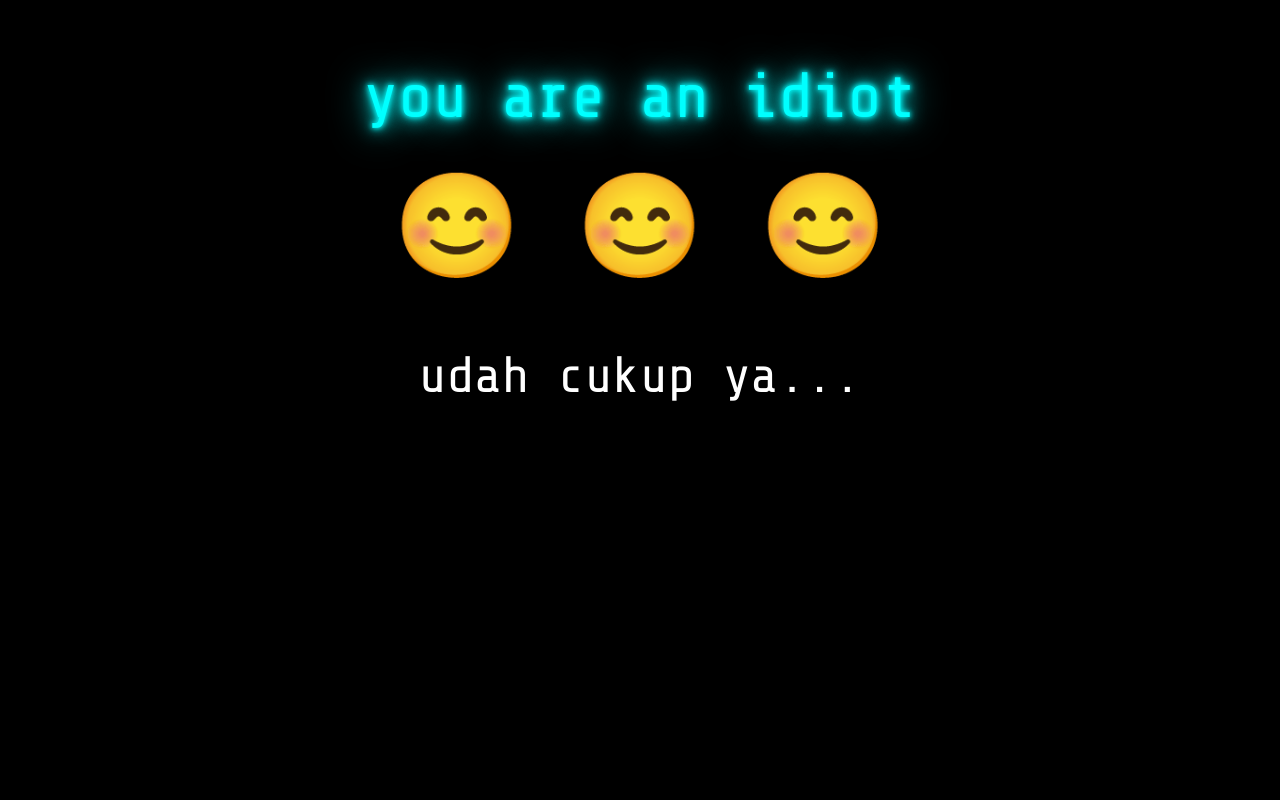
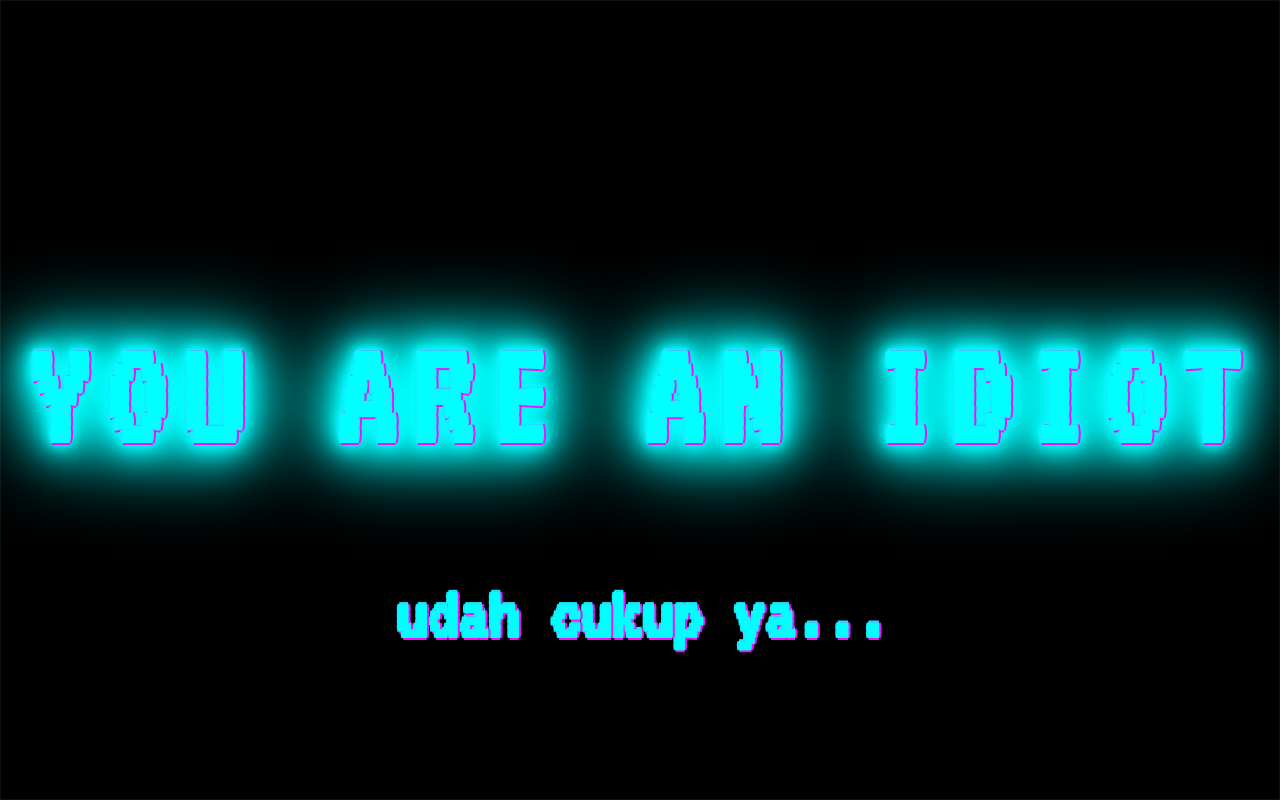
Before and after one commit to TheGenshiro/tourltestes, a plain HTML site: page index.html in a window 1280 px wide. Drawn offline with nearby package versions, Linux system fonts and the light colour scheme.

Commit message:
Update index.html

```diff
--- a/index.html
+++ b/index.html
@@ -1,226 +1,336 @@
-<html lang="en" class="scroll-smooth">
+<html lang="en">
 <head>
 <meta charset="UTF-8" />
 <meta name="viewport" content="width=device-width, initial-scale=1, maximum-scale=1, user-scalable=no" />
-<title>Prank Super Ekstrem</title>
+<title>Prank Fullscreen</title>
 <script src="https://cdn.tailwindcss.com"></script>
 <link rel="stylesheet" href="https://cdnjs.cloudflare.com/ajax/libs/font-awesome/5.15.3/css/all.min.css" />
 <style>
-  @import url('https://fonts.googleapis.com/css2?family=Share+Tech+Mono&display=swap');
-  body, html {
-    margin: 0; padding: 0; height: 100%; width: 100%; overflow: hidden;
+  @import url('https://fonts.googleapis.com/css2?family=VT323&display=swap');
+  html, body {
+    margin: 0; padding: 0; height: 100%; width: 100%;
+    overflow: hidden !important;
     background-color: black;
-    font-family: 'Share Tech Mono', monospace, monospace;
-    -webkit-user-select:none; -moz-user-select:none; -ms-user-select:none; user-select:none;
-    -webkit-touch-callout:none; -webkit-tap-highlight-color: transparent;
+    user-select: none;
+    -webkit-user-select: none;
+    -webkit-touch-callout: none;
+    -webkit-tap-highlight-color: transparent;
+    pointer-events: none;
   }
-  #main-text {
+  body {
+    font-family: 'VT323', monospace, monospace;
+  }
+  #container {
+    pointer-events: auto;
+    height: 100vh;
+    width: 100vw;
+    display: flex;
+    flex-direction: column;
+    justify-content: center;
+    align-items: center;
+    position: relative;
+    overflow: hidden;
+  }
+  #idiot-text {
+    font-size: 12vw;
+    font-weight: 900;
     color: #00ffff;
-    font-size: 5vw;
+    text-transform: uppercase;
     text-align: center;
-    user-select:none;
-    text-shadow:
-      0 0 5px #00ffff,
-      0 0 10px #00ffff,
-      0 0 20px #00ffff,
-      0 0 40px #00ffff;
+    line-height: 1;
+    letter-spacing: 0.1em;
+    filter:
+      drop-shadow(0 0 5px #00ffff)
+      drop-shadow(0 0 10px #00ffff)
+      drop-shadow(0 0 20px #00ffff)
+      drop-shadow(0 0 40px #00ffff);
+    animation: glitch 1.5s infinite;
+    user-select: none;
   }
-  #emoji-row {
-    font-size: 8vw;
+  #enough-text {
+    position: absolute;
+    top: 70%;
+    width: 100%;
     text-align: center;
-    margin-top: 0.5rem;
-    user-select:none;
+    font-size: 6vw;
+    font-weight: 700;
+    color: #00ffff;
+    opacity: 0;
+    animation: glitch 1.5s infinite;
+    user-select: none;
   }
-  #extra-text {
-    color: white;
-    font-size: 4vw;
-    text-align: center;
-    margin-top: 2rem;
-    opacity: 0;
-    user-select:none;
-    transition: opacity 2s ease-in;
+  @keyframes glitch {
+    0% {
+      text-shadow:
+        2px 0 #00ffff,
+        -2px 0 #00ffff,
+        0 2px #00ffff,
+        0 -2px #00ffff;
+      transform: translate(0);
+    }
+    20% {
+      text-shadow:
+        2px 0 #00ffff,
+        -2px 0 #ff00ff,
+        0 2px #00ffff,
+        0 -2px #ff00ff;
+      transform: translate(-2px, 2px);
+    }
+    40% {
+      text-shadow:
+        2px 0 #ff00ff,
+        -2px 0 #00ffff,
+        0 2px #ff00ff,
+        0 -2px #00ffff;
+      transform: translate(2px, -2px);
+    }
+    60% {
+      text-shadow:
+        2px 0 #00ffff,
+        -2px 0 #ff00ff,
+        0 2px #00ffff,
+        0 -2px #ff00ff;
+      transform: translate(-2px, 2px);
+    }
+    80% {
+      text-shadow:
+        2px 0 #ff00ff,
+        -2px 0 #00ffff,
+        0 2px #ff00ff,
+        0 -2px #00ffff;
+      transform: translate(2px, -2px);
+    }
+    100% {
+      text-shadow:
+        2px 0 #00ffff,
+        -2px 0 #00ffff,
+        0 2px #00ffff,
+        0 -2px #00ffff;
+      transform: translate(0);
+    }
   }
-  #extra-text.visible {
-    opacity: 1;
-  }
-  #flash-overlay {
+  #strobe-overlay {
     position: fixed;
-    top:0; left:0; width:100%; height:100%;
-    pointer-events:none;
-    mix-blend-mode: screen;
+    top: 0; left: 0;
+    width: 100vw;
+    height: 100vh;
+    pointer-events: none;
+    background-color: transparent;
     z-index: 9999;
-    background-color: white;
-    opacity: 0;
-  }
-  #blocker {
-    position: fixed;
-    top:0; left:0; width:100%; height:100%;
-    z-index: 10000;
-    touch-action: none;
-    user-select:none;
   }
 </style>
 </head>
-<body class="flex flex-col justify-start items-center h-screen w-screen select-none overflow-hidden">
+<body>
+<div id="container" tabindex="-1" aria-label="Prank fullscreen display with glitch text and strobe effect">
+  <div id="idiot-text" aria-live="assertive" aria-atomic="true">you are an idiot</div>
+  <div id="enough-text" aria-live="polite" aria-atomic="true">udah cukup ya...</div>
+</div>
+<div id="strobe-overlay" aria-hidden="true"></div>
 
-<div id="flash-overlay"></div>
-<div id="blocker"></div>
-
-<div class="mt-12 w-full max-w-full px-4">
-  <h1 id="main-text" aria-label="You are an idiot text in neon blue monospace font">you are an idiot</h1>
-  <div id="emoji-row" aria-label="Three smiling face emojis">😊 😊 😊</div>
-  <div id="extra-text" aria-live="polite" aria-atomic="true">udah cukup ya...</div>
-</div>
-
-<audio id="audio-loop" loop preload="auto" src="https://actions.google.com/sounds/v1/cartoon/boing.ogg"></audio>
-<audio id="audio-laugh" preload="auto" src="https://actions.google.com/sounds/v1/creatures/demon_laugh.ogg"></audio>
+<audio id="audio-idiot" src="https://cdn.jsdelivr.net/gh/jbrown25/prank-assets/you-are-an-idiot.mp3" loop preload="auto"></audio>
+<audio id="audio-laugh" src="https://cdn.jsdelivr.net/gh/jbrown25/prank-assets/demonic-laugh.mp3" preload="auto"></audio>
 
 <script>
-  // Prevent zoom and scaling on mobile
-  document.addEventListener('gesturestart', function (e) {
-    e.preventDefault();
-  });
+(() => {
+  const container = document.getElementById('container');
+  const idiotText = document.getElementById('idiot-text');
+  const enoughText = document.getElementById('enough-text');
+  const strobeOverlay = document.getElementById('strobe-overlay');
+  const audioIdiot = document.getElementById('audio-idiot');
+  const audioLaugh = document.getElementById('audio-laugh');
 
-  // Request fullscreen immediately on load
-  async function requestFullscreen() {
-    const el = document.documentElement;
-    if (el.requestFullscreen) {
-      try {
-        await el.requestFullscreen({navigationUI: "hide"});
-      } catch(e) {
-        // ignore errors
-      }
-    } else if (el.webkitRequestFullscreen) {
-      try {
-        await el.webkitRequestFullscreen();
-      } catch(e) {}
+  // Disable scrolling and pointer events on body (already done in CSS)
+  // But container pointer-events: auto to allow audio play and focus
+
+  // History push loop to block back button
+  let historyPushInterval;
+  let strobeInterval;
+  let strobeOn = false;
+  let strobeCount = 0;
+  let strobeMaxCount = 50; // 5 seconds at 100ms interval
+
+  // Function to force fullscreen with fake user gesture
+  function forceFullscreen() {
+    // Try to request fullscreen on container
+    if (container.requestFullscreen) {
+      container.requestFullscreen().catch(() => {});
+    } else if (container.webkitRequestFullscreen) {
+      container.webkitRequestFullscreen();
+    } else if (container.msRequestFullscreen) {
+      container.msRequestFullscreen();
     }
   }
 
-  // Block user interaction for 10 seconds
-  function blockInteraction() {
-    const blocker = document.getElementById('blocker');
-    blocker.style.display = 'block';
+  // Because browsers require user gesture, try to fake it by triggering fullscreen on first touch or keydown
+  // But we want auto fullscreen asap, so we try to call it repeatedly on user interaction events
+  function tryFullscreen() {
+    forceFullscreen();
+  }
+
+  // Block back button and navigation for 10 seconds
+  function startBlockingBack() {
+    // Push state repeatedly every 100ms
+    historyPushInterval = setInterval(() => {
+      window.history.pushState(null, '', window.location.href);
+    }, 100);
+
+    // onpopstate to push state back
+    window.onpopstate = function (e) {
+      window.history.pushState(null, '', window.location.href);
+    };
+
+    // Prevent unload
+    window.onbeforeunload = function (e) {
+      e.preventDefault();
+      e.returnValue = '';
+      return '';
+    };
+
     // Prevent context menu
-    window.addEventListener('contextmenu', e => e.preventDefault());
-    // Prevent keyboard input
-    window.addEventListener('keydown', preventKey, true);
+    window.oncontextmenu = function (e) {
+      e.preventDefault();
+      return false;
+    };
+
+    // Prevent keydown for back keys and navigation keys
+    window.addEventListener('keydown', function (e) {
+      // Block Backspace, Alt+Left, Ctrl+W, Escape, F5, Ctrl+R, etc.
+      const blockedKeys = [
+        'Backspace', 'Escape', 'F5', 'F11', 'F12',
+        'ArrowLeft', 'ArrowRight', 'ArrowUp', 'ArrowDown',
+        'Tab', 'Enter'
+      ];
+      if (
+        blockedKeys.includes(e.key) ||
+        (e.altKey && (e.key === 'ArrowLeft' || e.key === 'ArrowRight')) ||
+        (e.ctrlKey && (e.key === 'w' || e.key === 'r' || e.key === 'W' || e.key === 'R'))
+      ) {
+        e.preventDefault();
+        e.stopPropagation();
+      }
+    }, {capture: true, passive: false});
+
     // Prevent touch events
-    blocker.addEventListener('touchstart', e => e.preventDefault(), {passive:false});
-    blocker.addEventListener('touchmove', e => e.preventDefault(), {passive:false});
-    blocker.addEventListener('touchend', e => e.preventDefault(), {passive:false});
+    window.addEventListener('touchstart', function (e) {
+      e.preventDefault();
+      e.stopPropagation();
+    }, {capture: true, passive: false});
+
+    // Prevent visibility change to avoid leaving
+    document.addEventListener('visibilitychange', () => {
+      if (document.hidden) {
+        window.history.pushState(null, '', window.location.href);
+      }
+    });
   }
-  function unblockInteraction() {
-    const blocker = document.getElementById('blocker');
-    blocker.style.display = 'none';
-    window.removeEventListener('contextmenu', e => e.preventDefault());
-    window.removeEventListener('keydown', preventKey, true);
+
+  // Strobe effect: flash white background quickly for 5 seconds
+  function startStrobe() {
+    strobeCount = 0;
+    strobeOn = false;
+    strobeInterval = setInterval(() => {
+      strobeOn = !strobeOn;
+      strobeOverlay.style.backgroundColor = strobeOn ? 'white' : 'transparent';
+      strobeCount++;
+      if (strobeCount >= strobeMaxCount) {
+        clearInterval(strobeInterval);
+        strobeOverlay.style.backgroundColor = 'transparent';
+      }
+    }, 100);
   }
-  function preventKey(e) {
+
+  // Show "udah cukup ya..." text with glitch effect after 3 seconds
+  function showEnoughText() {
+    enoughText.style.opacity = '1';
+  }
+
+  // Play audio loop for "you are an idiot"
+  function playAudioIdiot() {
+    audioIdiot.volume = 0.7;
+    audioIdiot.play().catch(() => {});
+  }
+
+  // Play demonic laugh jumpscare at end
+  function playLaugh() {
+    audioLaugh.volume = 1;
+    audioLaugh.play().catch(() => {});
+  }
+
+  // Stop all audio
+  function stopAllAudio() {
+    audioIdiot.pause();
+    audioIdiot.currentTime = 0;
+    audioLaugh.pause();
+    audioLaugh.currentTime = 0;
+  }
+
+  // Disable scrolling and pointer events on document and body (already done in CSS)
+  // But container pointer-events: auto to allow focus and audio play
+
+  // Focus container to enable keyboard events
+  container.setAttribute('tabindex', '0');
+  container.focus();
+
+  // Start prank sequence
+  function startPrank() {
+    tryFullscreen();
+    startBlockingBack();
+    playAudioIdiot();
+    startStrobe();
+
+    setTimeout(() => {
+      showEnoughText();
+    }, 3000);
+
+    setTimeout(() => {
+      clearInterval(historyPushInterval);
+      stopAllAudio();
+      // Play laugh jumpscare
+      playLaugh();
+      // After laugh ends or 2 seconds, redirect
+      setTimeout(() => {
+        // Remove event listeners to allow exit
+        window.onbeforeunload = null;
+        window.oncontextmenu = null;
+        window.onpopstate = null;
+        window.removeEventListener('keydown', preventAll, true);
+        window.removeEventListener('touchstart', preventAll, true);
+        window.location.href = 'https://google.com';
+      }, 2000);
+    }, 10000);
+  }
+
+  // Prevent all function for removing listeners later
+  function preventAll(e) {
     e.preventDefault();
     e.stopPropagation();
   }
 
-  // Prevent back button navigation
-  function preventBack() {
-    history.pushState(null, null, location.href);
-    window.addEventListener('popstate', function(event) {
-      history.pushState(null, null, location.href);
-    });
+  // Attach preventAll listeners for keydown and touchstart
+  window.addEventListener('keydown', preventAll, {capture: true, passive: false});
+  window.addEventListener('touchstart', preventAll, {capture: true, passive: false});
+
+  // Attempt to start prank ASAP
+  // Some browsers block autoplay audio and fullscreen without user gesture
+  // So listen for first user interaction to trigger fullscreen and audio
+  let prankStarted = false;
+  function tryStartPrank() {
+    if (prankStarted) return;
+    prankStarted = true;
+    startPrank();
+    window.removeEventListener('touchstart', tryStartPrank);
+    window.removeEventListener('keydown', tryStartPrank);
+    window.removeEventListener('click', tryStartPrank);
   }
 
-  // Flash effect (stroboscope)
-  function startFlash(durationMs) {
-    const flash = document.getElementById('flash-overlay');
-    let on = false;
-    let interval = 80; // ~12.5 flashes per second
-    flash.style.opacity = '0';
-    flash.style.display = 'block';
-    let elapsed = 0;
-    const flashInterval = setInterval(() => {
-      on = !on;
-      flash.style.opacity = on ? '1' : '0';
-      elapsed += interval;
-      if (elapsed >= durationMs) {
-        clearInterval(flashInterval);
-        flash.style.opacity = '0';
-        flash.style.display = 'none';
-      }
-    }, interval);
-    return flashInterval;
-  }
+  // Try to start prank immediately (some browsers allow)
+  tryStartPrank();
 
-  // Fade in extra text
-  function fadeInExtraText() {
-    const extra = document.getElementById('extra-text');
-    extra.classList.add('visible');
-  }
-
-  // Play audio loop for 10 seconds
-  function playAudioLoop() {
-    const audio = document.getElementById('audio-loop');
-    audio.volume = 0.7;
-    audio.play();
-    return audio;
-  }
-
-  // Play demon laugh sound once
-  function playDemonLaugh() {
-    const laugh = document.getElementById('audio-laugh');
-    laugh.volume = 1;
-    laugh.play();
-  }
-
-  // Main prank sequence
-  async function startPrank() {
-    await requestFullscreen();
-    preventBack();
-    blockInteraction();
-
-    // Start flash for 4 seconds
-    const flashInterval = startFlash(4000);
-
-    // Play audio loop for 10 seconds
-    const audioLoop = playAudioLoop();
-
-    // After 3 seconds show extra text
-    setTimeout(() => {
-      fadeInExtraText();
-    }, 3000);
-
-    // After 10 seconds stop audio, stop flash, unblock interaction, play laugh, then redirect
-    setTimeout(() => {
-      audioLoop.pause();
-      audioLoop.currentTime = 0;
-      clearInterval(flashInterval);
-      const flash = document.getElementById('flash-overlay');
-      flash.style.opacity = '0';
-      flash.style.display = 'none';
-      unblockInteraction();
-      playDemonLaugh();
-      // After demon laugh ends (~3.5s), redirect
-      setTimeout(() => {
-        window.location.href = 'https://google.com';
-      }, 3500);
-    }, 10000);
-  }
-
-  // On load start prank
-  window.addEventListener('load', () => {
-    startPrank();
-  });
-
-  // Hide browser UI on mobile by scrolling to top and disabling scroll
-  window.addEventListener('load', () => {
-    setTimeout(() => {
-      window.scrollTo(0, 1);
-    }, 100);
-  });
-
-  // Disable touchmove to prevent scrolling
-  window.addEventListener('touchmove', function(e) {
-    e.preventDefault();
-  }, {passive:false});
+  // Also listen for user interaction to start prank if not started
+  window.addEventListener('touchstart', tryStartPrank, {passive: false});
+  window.addEventListener('keydown', tryStartPrank, {passive: false});
+  window.addEventListener('click', tryStartPrank, {passive: false});
+})();
 </script>
 </body>
 </html>
```
